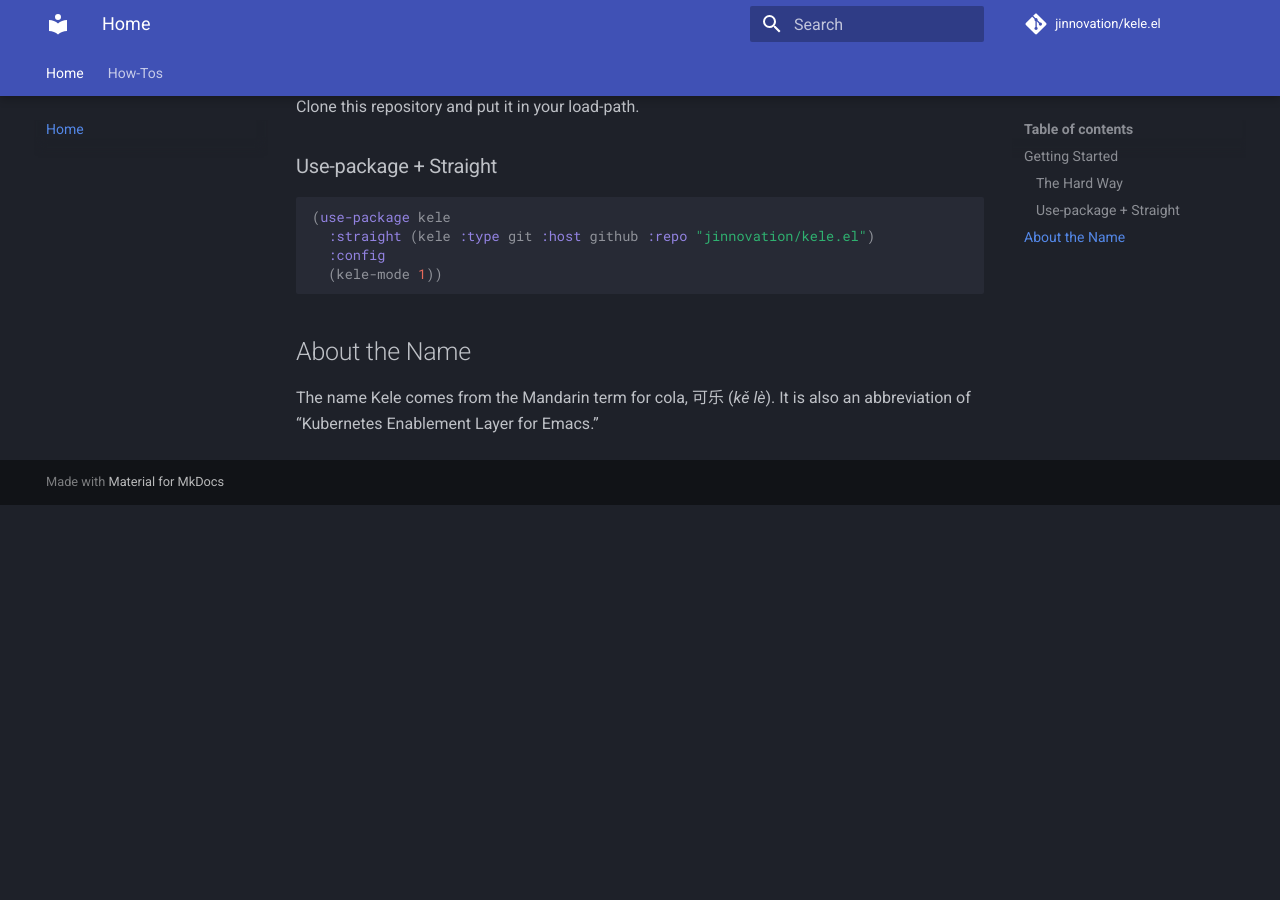
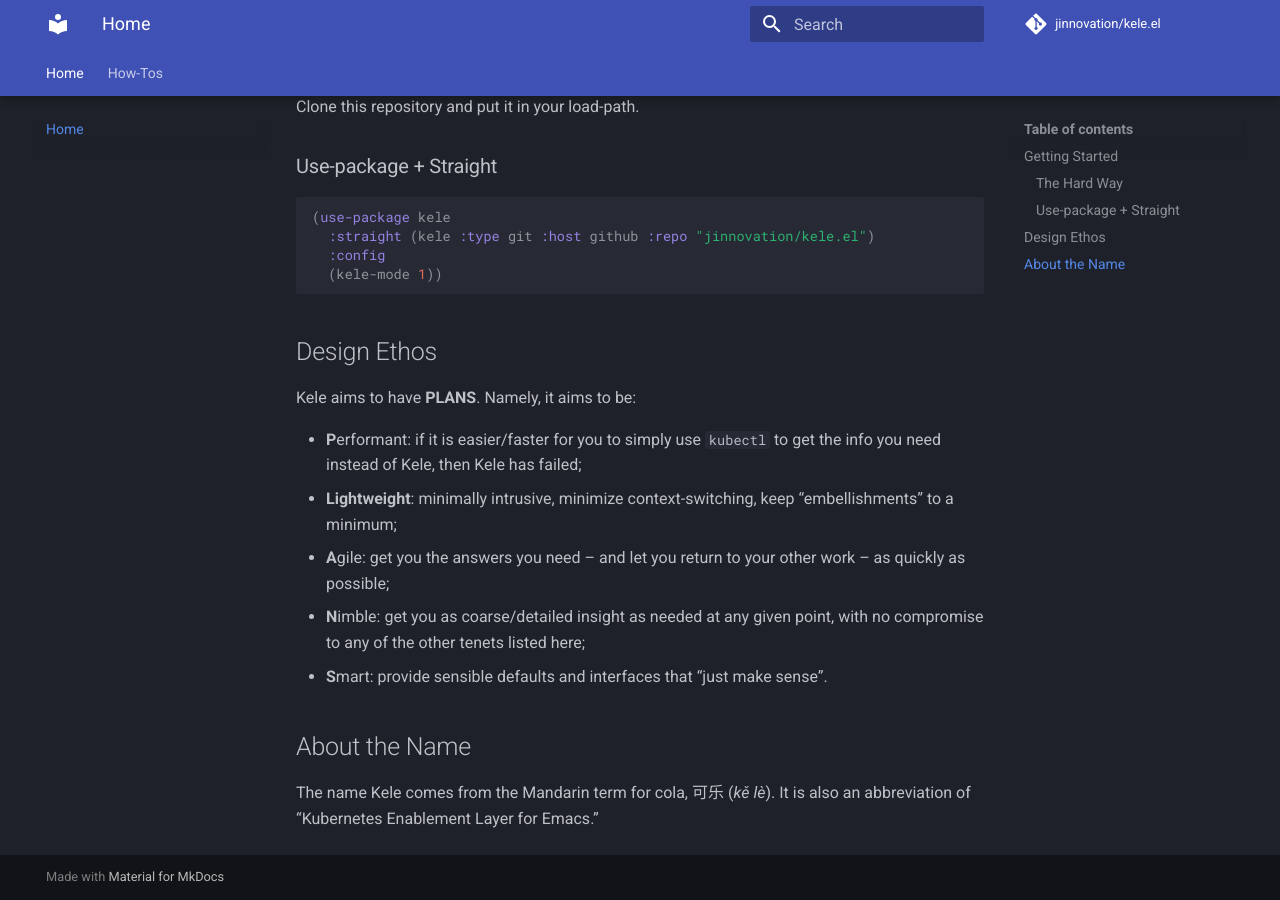
Before and after one commit to jinnovation/kele.el, an MkDocs documentation site: the page built from docs/index.md, in a window 1280 px wide and 900 px high, scrolled down 1068 px. Built offline with MkDocs 1.6.1 and Material for MkDocs 9.7.7, drawn with Linux system fonts in a browser that asks for light colours; comment, search, counter and statistics services are not loaded; before the commit the page ends 1573 px from its top, so only the background shows below that.

Commit message:
docs: discuss design philosophy

````diff
--- a/docs/index.md
+++ b/docs/index.md
@@ -32,6 +32,20 @@
   (kele-mode 1))
 ```
 
+## Design Ethos
+
+Kele aims to have **PLANS**. Namely, it aims to be:
+
+- **P**erformant: if it is easier/faster for you to simply use `kubectl` to get
+  the info you need instead of Kele, then Kele has failed;
+- **Lightweight**: minimally intrusive, minimize context-switching, keep
+  "embellishments" to a minimum;
+- **A**gile: get you the answers you need -- and let you return to your other
+  work -- as quickly as possible;
+- **N**imble: get you as coarse/detailed insight as needed at any given point,
+  with no compromise to any of the other tenets listed here;
+- **S**mart: provide sensible defaults and interfaces that "just make sense".
+
 ## About the Name
 
 The name Kele comes from the Mandarin term for cola, 可乐 (*kě lè*). It is
````
